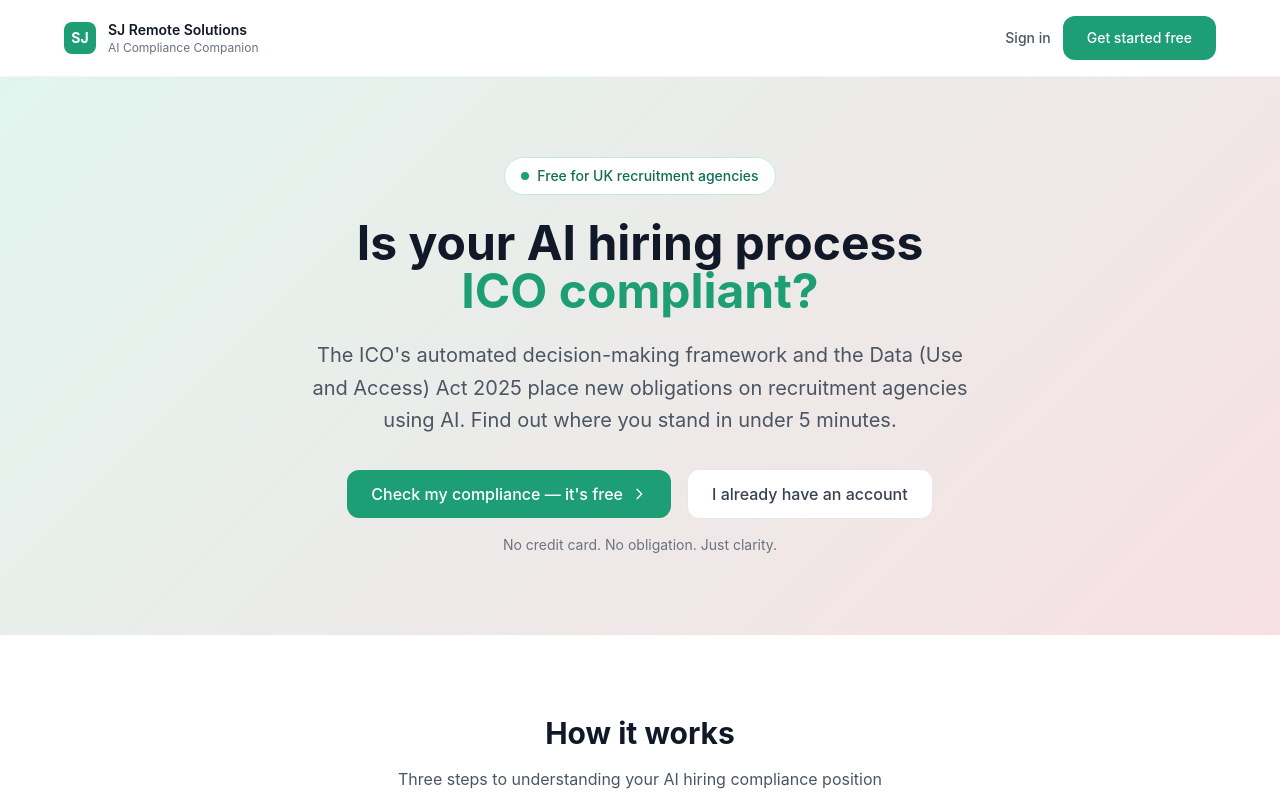
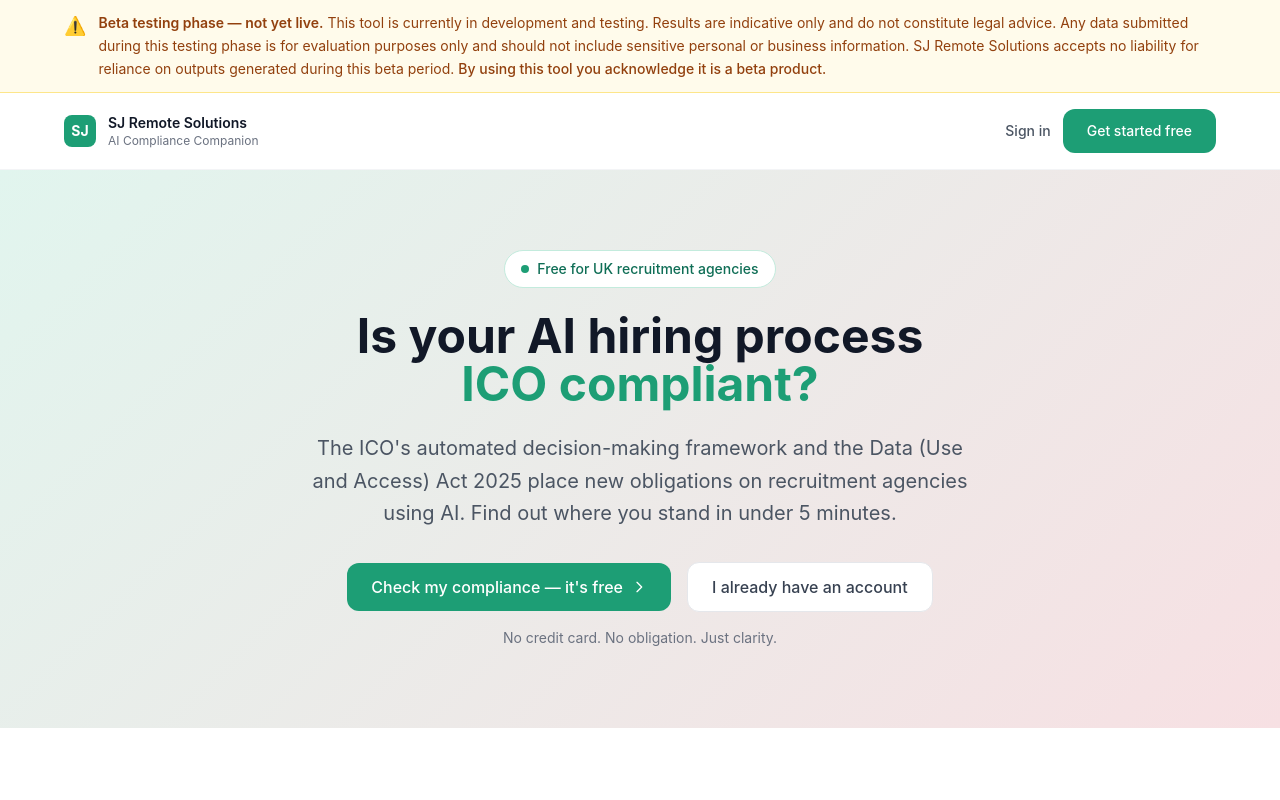
Before and after one commit to sjsl12345/sj-compliance-app, a Next.js app: page / in a window 1280 px wide. Shown: the top 800 px of the page. Built offline with nearby package versions, Linux system fonts and the light colour scheme.

Commit message:
Add beta testing banner

```diff
--- /dev/null
+++ b/components/BetaBanner.js
@@ -0,0 +1,16 @@
+export default function BetaBanner() {
+  return (
+    <div className="bg-amber-50 border-b border-amber-200 px-4 py-3">
+      <div className="max-w-6xl mx-auto flex items-start gap-3">
+        <span className="text-amber-500 text-lg flex-shrink-0">⚠️</span>
+        <div className="text-sm text-amber-800 leading-relaxed">
+          <span className="font-semibold">Beta testing phase — not yet live.</span>{' '}
+          This tool is currently in development and testing. Results are indicative only and do not constitute legal advice.
+          Any data submitted during this testing phase is for evaluation purposes only and should not include sensitive personal or business information.
+          SJ Remote Solutions accepts no liability for reliance on outputs generated during this beta period.{' '}
+          <span className="font-medium">By using this tool you acknowledge it is a beta product.</span>
+        </div>
+      </div>
+    </div>
+  )
+}
--- a/pages/admin.js
+++ b/pages/admin.js
@@ -61,6 +61,7 @@ export default function Admin() {
     <>
       <Head><title>Admin — SJ Remote Solutions</title></Head>
       <div className="min-h-screen bg-gray-50">
+        <BetaBanner />
         <nav className="bg-white border-b border-gray-100 px-6 py-4">
           <div className="max-w-6xl mx-auto flex items-center justify-between">
             <div className="flex items-center gap-3">
--- a/pages/audit.js
+++ b/pages/audit.js
@@ -67,6 +67,7 @@ export default function Audit() {
     <>
       <Head><title>Compliance Check — SJ Remote Solutions</title></Head>
       <div className="min-h-screen bg-white">
+        <BetaBanner />
         {/* TOP BAR */}
         <div className="border-b border-gray-100 px-6 py-4">
           <div className="max-w-2xl mx-auto flex items-center justify-between">
--- a/pages/dashboard.js
+++ b/pages/dashboard.js
@@ -1,5 +1,6 @@
 import Head from 'next/head'
 import Link from 'next/link'
+import BetaBanner from '../components/BetaBanner'
 import { useState, useEffect } from 'react'
 import { useRouter } from 'next/router'
 import { supabase } from '../lib/supabase'
@@ -56,6 +57,8 @@ export default function Dashboard() {
     <>
       <Head><title>My Compliance Dashboard — SJ Remote Solutions</title></Head>
       <div className="min-h-screen bg-gray-50">
+        {/* BETA BANNER */}
+        <BetaBanner />
         {/* NAV */}
         <nav className="bg-white border-b border-gray-100 px-6 py-4">
           <div className="max-w-5xl mx-auto flex items-center justify-between">
--- a/pages/index.js
+++ b/pages/index.js
@@ -1,5 +1,6 @@
 import Head from 'next/head'
 import Link from 'next/link'
+import BetaBanner from '../components/BetaBanner'
 
 export default function Home() {
   return (
@@ -11,6 +12,8 @@ export default function Home() {
       </Head>
 
       <div className="min-h-screen bg-white">
+        {/* BETA BANNER */}
+        <BetaBanner />
         {/* NAV */}
         <nav className="border-b border-gray-100 px-6 py-4">
           <div className="max-w-6xl mx-auto flex items-center justify-between">
--- a/pages/login.js
+++ b/pages/login.js
@@ -1,5 +1,6 @@
 import Head from 'next/head'
 import Link from 'next/link'
+import BetaBanner from '../components/BetaBanner'
 import { useState } from 'react'
 import { useRouter } from 'next/router'
 import { supabase } from '../lib/supabase'
@@ -33,7 +34,9 @@ export default function Login() {
   return (
     <>
       <Head><title>Sign in — SJ Remote Solutions</title></Head>
-      <div className="min-h-screen gradient-bg flex items-center justify-center p-6">
+      <div className="min-h-screen gradient-bg flex flex-col">
+      <BetaBanner />
+      <div className="flex-1 flex items-center justify-center p-6">
         <div className="w-full max-w-md">
           <div className="text-center mb-8">
             <Link href="/" className="inline-flex items-center gap-2 mb-6">
--- a/pages/register.js
+++ b/pages/register.js
@@ -1,5 +1,6 @@
 import Head from 'next/head'
 import Link from 'next/link'
+import BetaBanner from '../components/BetaBanner'
 import { useState } from 'react'
 import { useRouter } from 'next/router'
 import { supabase } from '../lib/supabase'
@@ -44,7 +45,9 @@ export default function Register() {
   return (
     <>
       <Head><title>Get started — SJ Remote Solutions</title></Head>
-      <div className="min-h-screen gradient-bg flex items-center justify-center p-6">
+      <div className="min-h-screen gradient-bg flex flex-col">
+      <BetaBanner />
+      <div className="flex-1 flex items-center justify-center p-6">
         <div className="w-full max-w-md">
           <div className="text-center mb-8">
             <Link href="/" className="inline-flex items-center gap-2 mb-6">
```
